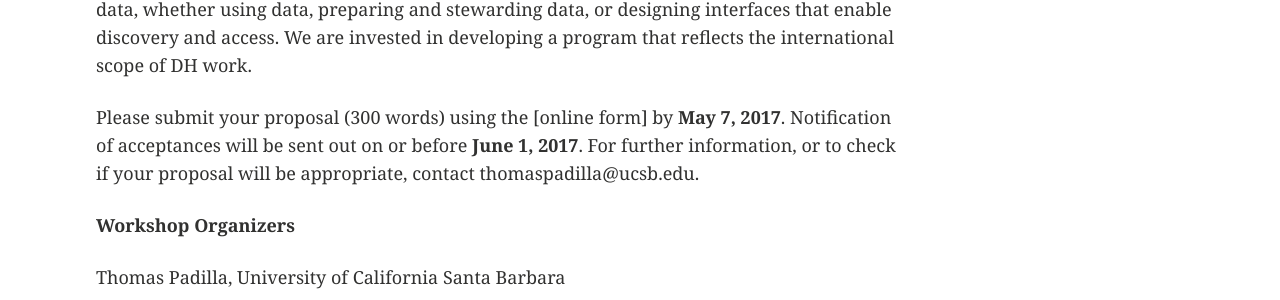
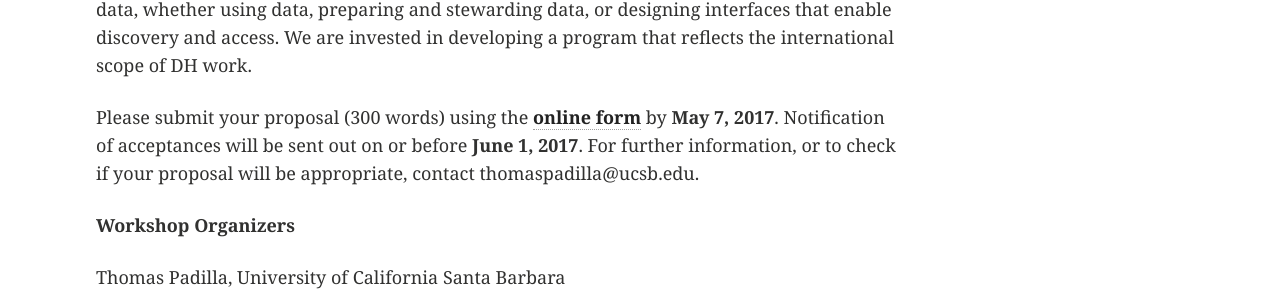
Before and after one commit to collectionsasdata/collectionsasdata.github.io, a Jekyll site: the page built from _posts/2017-4-7-dh2017.markdown, in a window 1280 px wide and 900 px high, scrolled down 993 px. Shown: the part 155-455 px from the top of the window. Built offline with Jekyll 4.4.1, drawn with Linux system fonts in a browser that asks for light colours; part of the change alters nothing that is shown.

```diff
--- a/_posts/2017-4-7-dh2017.markdown
+++ b/_posts/2017-4-7-dh2017.markdown
@@ -14,7 +14,7 @@ Galleries, libraries, archives and museums (GLAMs) have been building digital co
 
 We seek proposals for talks, demonstrations (of projects, collections, tools, datasets, or other work), hands-on instruction, or walk-throughs that explore approaches and issues common to computational creation and/or use, and reuse, of digital collections. Proposals for talks can be brief (10 minutes) or extended (30 minutes). Similarly, proposals for demonstrations and hands-on instruction can be brief (30 minutes) or extended (60 minutes). We encourage submissions from all members of the DH community engaged with cultural heritage collection data, whether using data, preparing and stewarding data, or designing interfaces that enable discovery and access. We are invested in developing a program that reflects the international scope of DH work.
 
-Please submit your proposal (300 words) using the [online form] by **May 7, 2017**. Notification of acceptances will be sent out on or before **June 1, 2017**. For further information, or to check if your proposal will be appropriate, contact thomaspadilla@ucsb.edu.
+Please submit your proposal (300 words) using the [**online form**](https://docs.google.com/forms/d/e/1FAIpQLSdclk_cCq8bXc5R5iEYFqiksCQrjm1b-5WPOKReglWk6plhQg/viewform?usp=sf_link) by **May 7, 2017**. Notification of acceptances will be sent out on or before **June 1, 2017**. For further information, or to check if your proposal will be appropriate, contact thomaspadilla@ucsb.edu.
 
 **Workshop Organizers**
 
```
